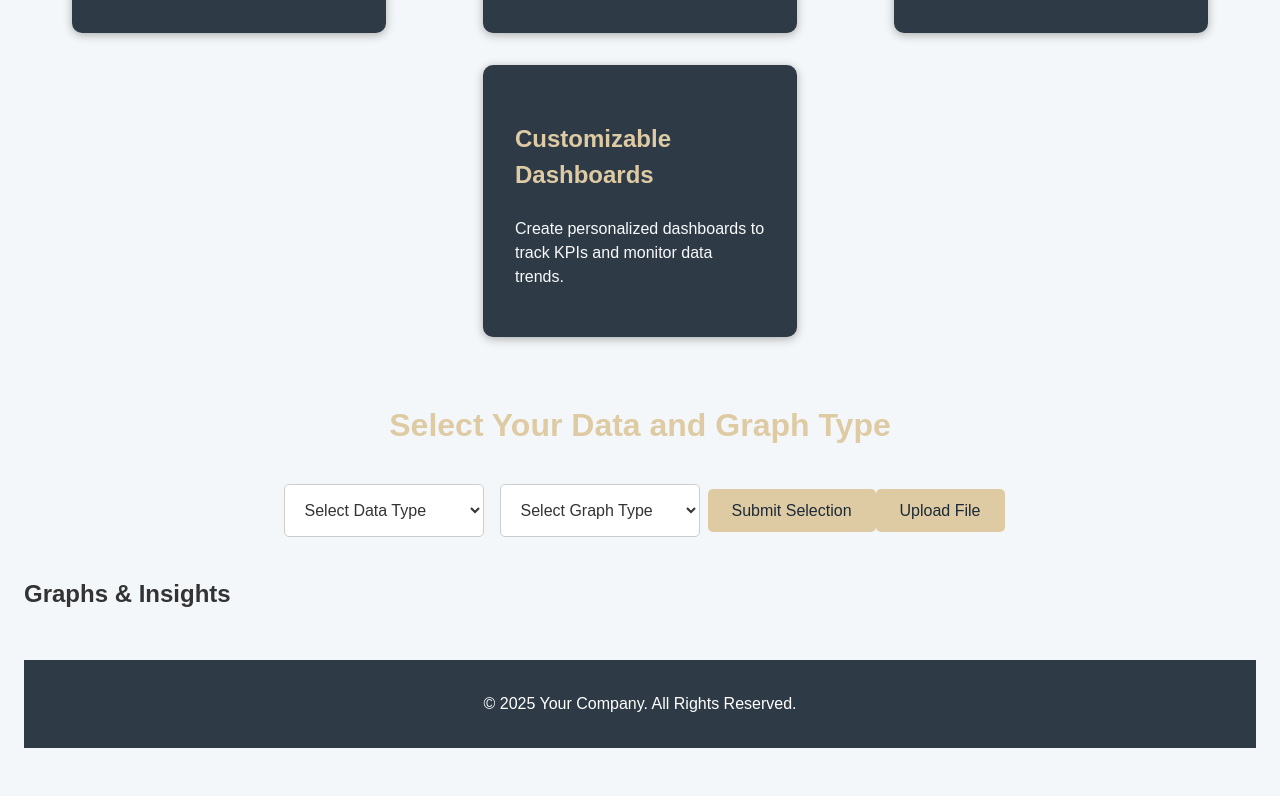
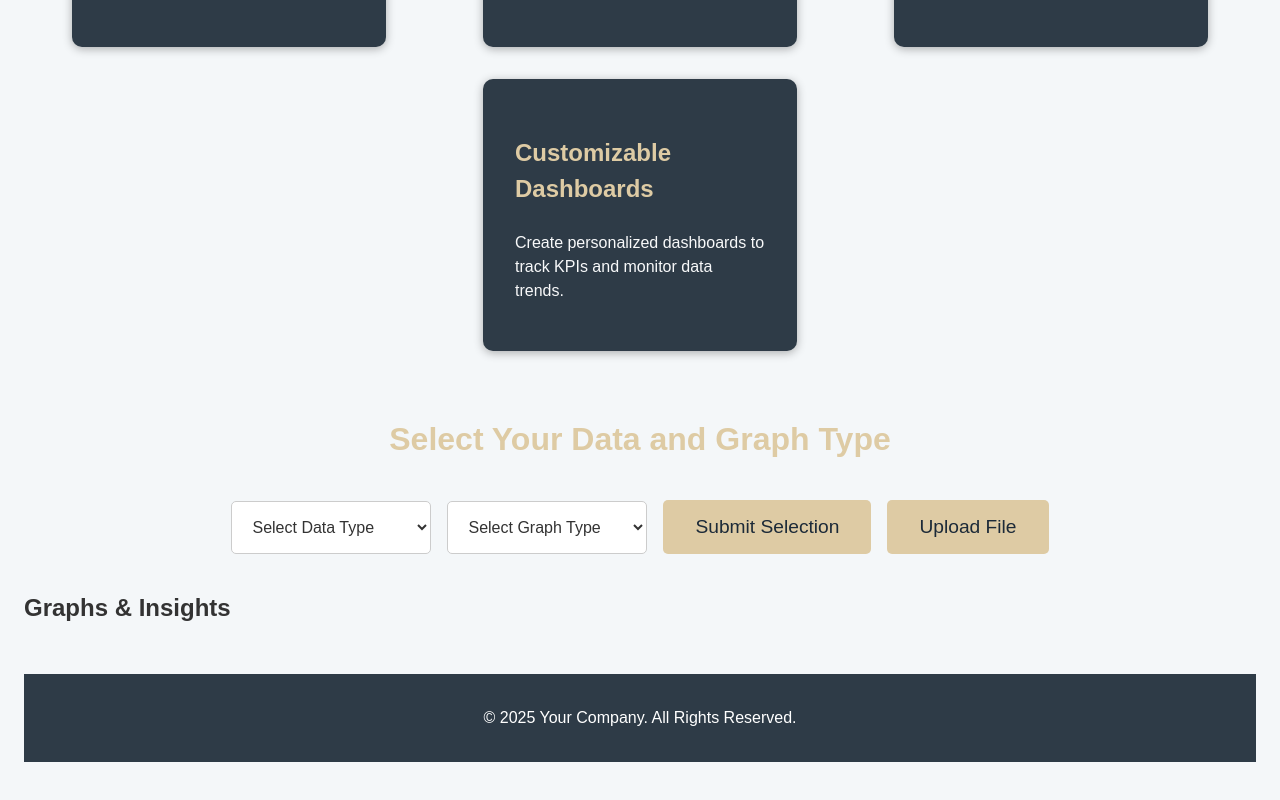
Before and after one commit to victornyabote/Intelligent-IoT-Data-Management, a React (Vite) app in the folder frontend/: page / in a window 1280 px wide. Shown: the part 852-1652 px from the top of the page. Built offline with nearby package versions, Linux system fonts and the light colour scheme.

Commit message:
added export button
Signed-off-by: srii03 <162790549+srii03@users.noreply.github.com>

```diff
--- a/frontend/src/App.css
+++ b/frontend/src/App.css
@@ -176,13 +176,15 @@ select {
 button {
   background-color: #DECBA4; /* Accent color for button */
   color: #1C2A38; /* Dark text */
-  padding: 0.8rem 1.5rem;
-  font-size: 1rem;
+  padding: 1rem 2rem; /* Consistent padding for all buttons */
+  font-size: 1.2rem; /* Consistent font size */
   border: none;
   border-radius: 5px;
   cursor: pointer;
   transition: background-color 0.3s;
-  margin-bottom: 1rem; /* Add space between buttons */
+  margin: 0.5rem; /* Added margin for spacing */
+  display: inline-block; /* Prevent stretching */
+  width: auto; /* Avoid stretched button width */
 }
 
 button:hover {
@@ -194,11 +196,6 @@ button:hover {
 .upload-file-btn {
   margin-top: 1rem; /* Add space above the upload button */
   margin-bottom: 1.5rem; /* Adjust space below the upload button */
-}
-
-.upload-file-btn:hover {
-  background-color: #7f8c8d;
-  color: white;
 }
 
 /* File Upload Input Styles */
@@ -231,3 +228,23 @@ footer {
   font-size: 1rem;
   margin-top: 3rem;
 }
+
+/* Spacing Adjustments for Submit, Upload, and Export Buttons */
+.submit-btn,
+.upload-file-btn,
+.export-btn {
+  padding: 1rem 2rem; /* Ensured consistent padding for all buttons */
+  font-size: 1.2rem; /* Consistent font size */
+  margin-top: 1rem; /* Adjusted for uniform spacing */
+  margin-bottom: 1rem; /* Ensures consistent space between buttons */
+  display: inline-block; /* Prevent stretching */
+  width: auto; /* Avoid full width */
+}
+
+.submit-btn:hover,
+.upload-file-btn:hover,
+.export-btn:hover {
+  background-color: #7f8c8d; /* Darker shade on hover */
+  color: white;
+  transform: scale(1.05); /* Slight scale effect */
+}
```
